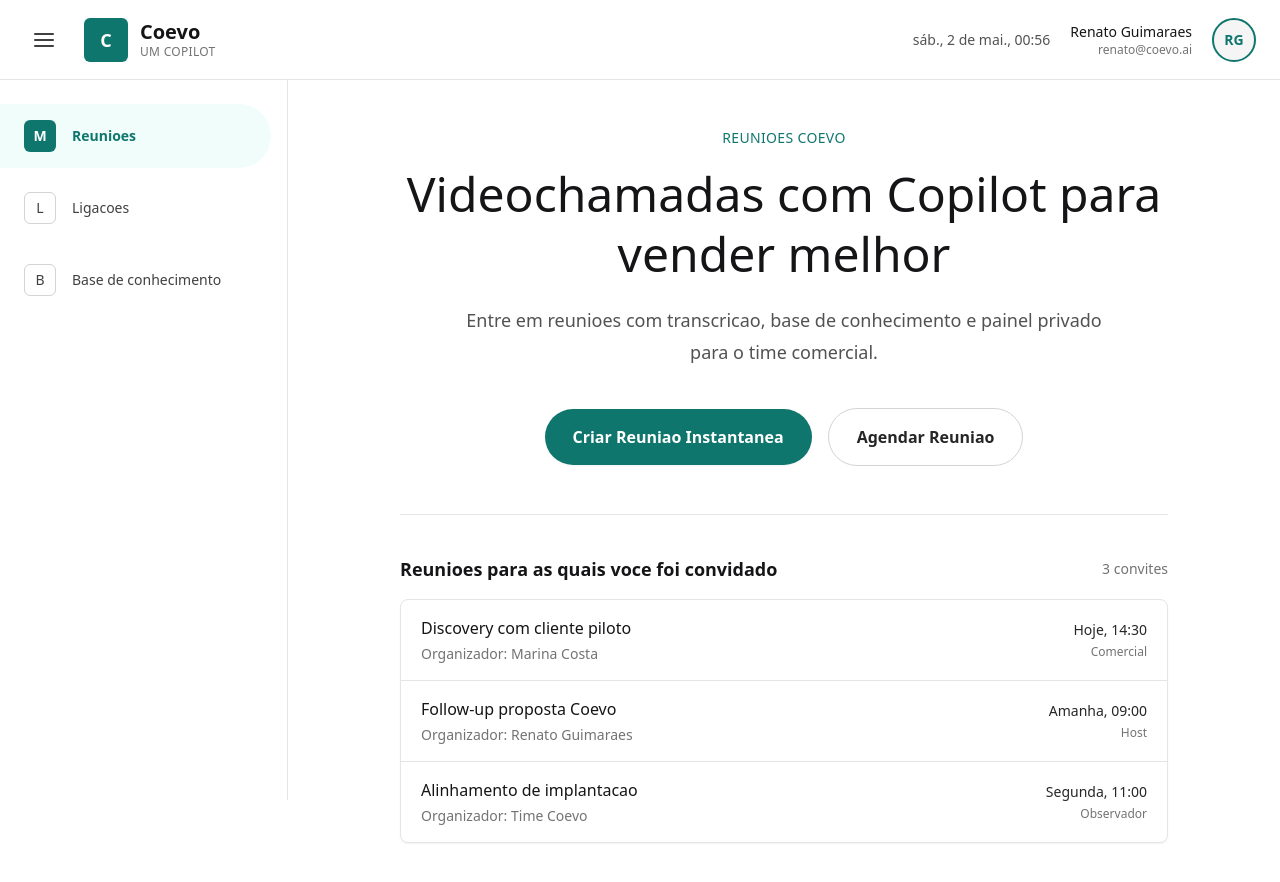
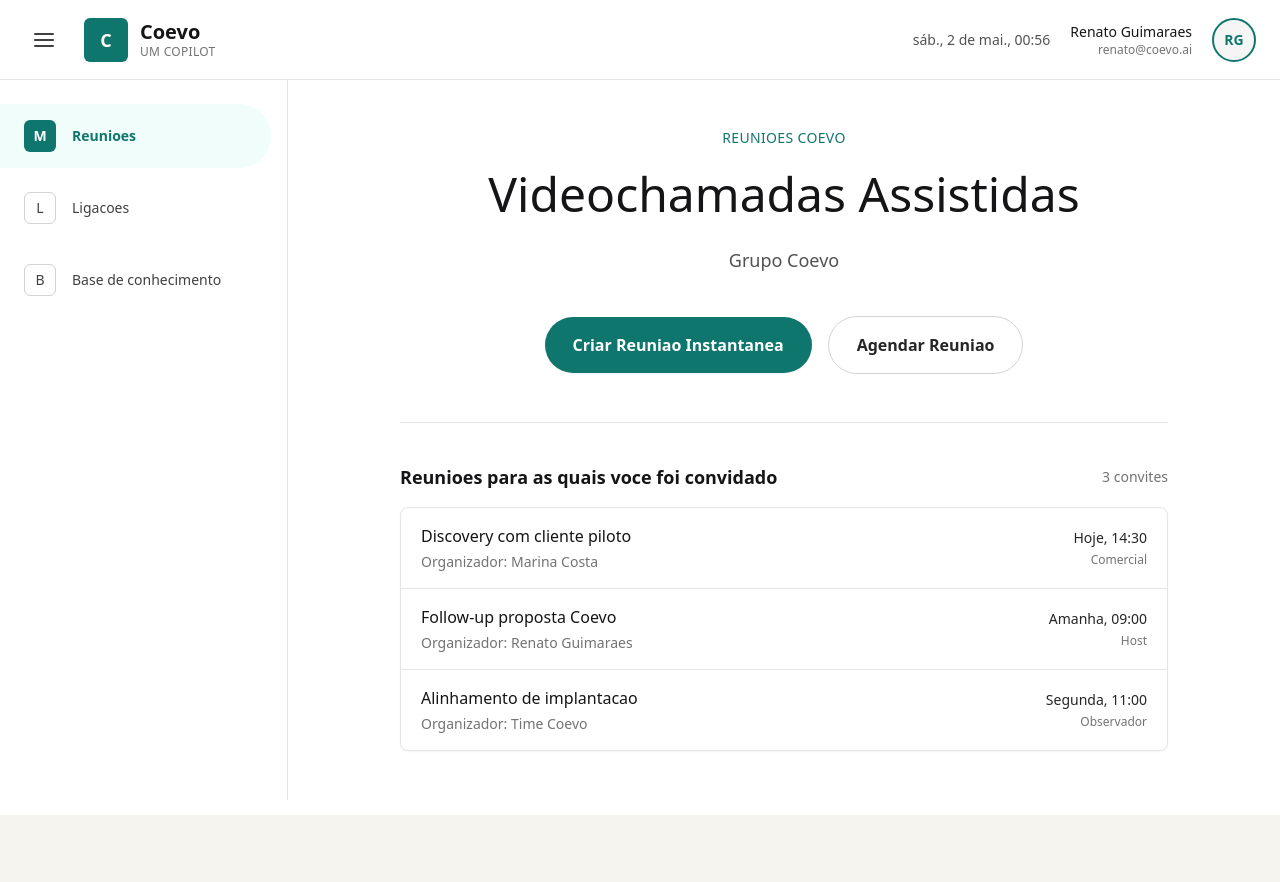
Before and after one commit to Renatcg/um-meeting-ai, a Next.js app in the folder apps/web/: page / in a window 1280 px wide. Shown: the top 882 px of the page. After the commit the page ends 815 px from the top, so only its background shows below. Built offline with nearby package versions, Linux system fonts and the light colour scheme; no server answers.

Commit message:
Update home headline copy

```diff
--- a/apps/web/app/page.tsx
+++ b/apps/web/app/page.tsx
@@ -166,11 +166,10 @@ export default function HomePage() {
             Reunioes Coevo
           </p>
           <h1 className="mx-auto max-w-3xl text-5xl font-medium leading-tight text-ink">
-            Videochamadas com Copilot para vender melhor
+            Videochamadas Assistidas
           </h1>
           <p className="mx-auto mt-5 max-w-2xl text-lg leading-8 text-neutral-600">
-            Entre em reunioes com transcricao, base de conhecimento e painel privado
-            para o time comercial.
+            Grupo Coevo
           </p>
 
           <div className="mt-10 flex flex-col items-center justify-center gap-4 sm:flex-row">
```
